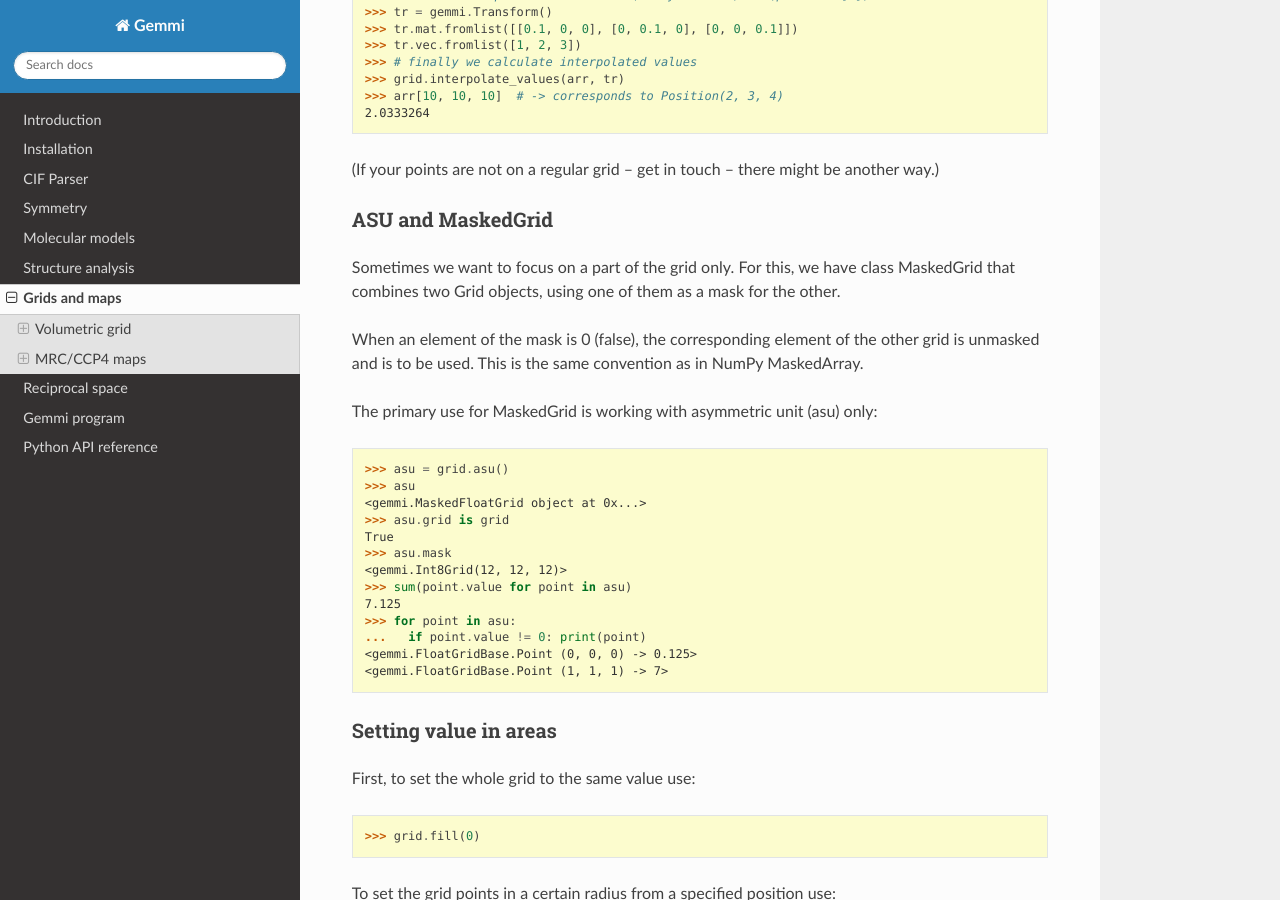
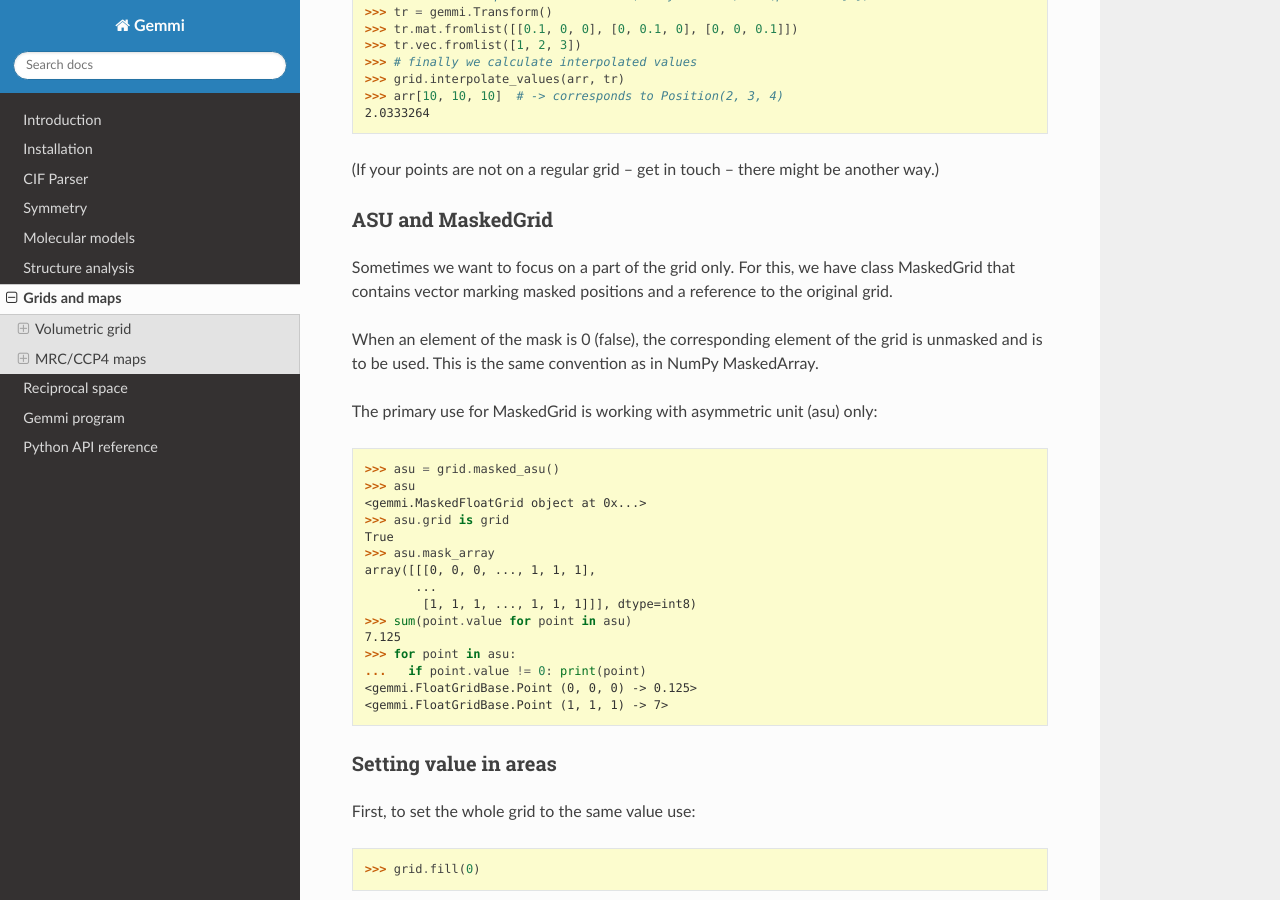
Before and after one commit to project-gemmi/gemmi, a Sphinx documentation site: the page built from docs/grid.rst, in a window 1280 px wide and 900 px high, scrolled down 6330 px. Built offline with Sphinx 7.4.7 and the Read the Docs theme 2.0.0, drawn with Linux system fonts in a browser that asks for light colours.

Commit message:
simplified MaskedGrid, Grid::asu() renamed to masked_asu()

```diff
--- a/docs/grid.rst
+++ b/docs/grid.rst
@@ -350,24 +350,26 @@ ASU and MaskedGrid
 ------------------
 
 Sometimes we want to focus on a part of the grid only.
-For this, we have class MaskedGrid that combines two Grid objects,
-using one of them as a mask for the other.
+For this, we have class MaskedGrid that contains vector marking masked
+positions and a reference to the original grid.
 
 When an element of the mask is 0 (false), the corresponding element
-of the other grid is unmasked and is to be used. This is the same convention
+of the grid is unmasked and is to be used. This is the same convention
 as in NumPy MaskedArray.
 
 The primary use for MaskedGrid is working with asymmetric unit (asu) only:
 
 .. doctest::
 
-  >>> asu = grid.asu()
+  >>> asu = grid.masked_asu()
   >>> asu  # doctest: +ELLIPSIS
   <gemmi.MaskedFloatGrid object at 0x...>
   >>> asu.grid is grid
   True
-  >>> asu.mask
-  <gemmi.Int8Grid(12, 12, 12)>
+  >>> asu.mask_array  # doctest: +ELLIPSIS
+  array([[[0, 0, 0, ..., 1, 1, 1],
+         ...
+          [1, 1, 1, ..., 1, 1, 1]]], dtype=int8)
   >>> sum(point.value for point in asu)
   7.125
   >>> for point in asu:
```
Also changed, not shown: 2 other files.
